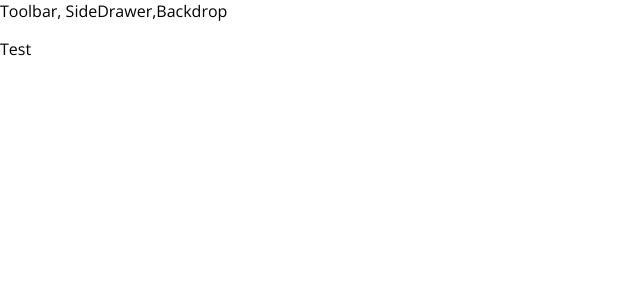
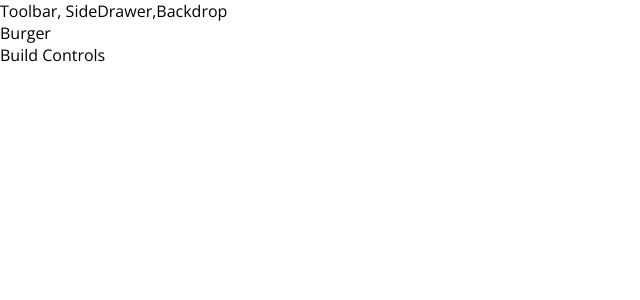
Before and after one commit to darthinvader/react-learning, a React (Create React App) app in the folder burger-builder-starting-setup/: page / in a window 1280 px wide. Shown: the top 300 px of the page, without its empty margins (0-640 px from the left). Built offline with nearby package versions, Linux system fonts and the light colour scheme.

Commit message:
[learning] burge builder component

```diff
--- a/burger-builder-starting-setup/src/App.js
+++ b/burger-builder-starting-setup/src/App.js
@@ -1,12 +1,13 @@
 import React, { Component } from "react";
 import Layout from "./components/Layout/layout";
+import BurgerBuilder from "./containers/BurgerBuilder/BurgerBuilder";
 
 class App extends Component {
   render() {
     return (
       <div>
         <Layout>
-          <p>Test</p>
+          <BurgerBuilder />
         </Layout>
       </div>
     );
--- /dev/null
+++ b/burger-builder-starting-setup/src/containers/BurgerBuilder/BurgerBuilder.js
@@ -0,0 +1,12 @@
+import React, { Fragment } from "react";
+
+const BurgerBuilder = (props) => {
+  return (
+    <Fragment>
+      <div>Burger</div>
+      <div>Build Controls</div>
+    </Fragment>
+  );
+};
+
+export default BurgerBuilder;
```
